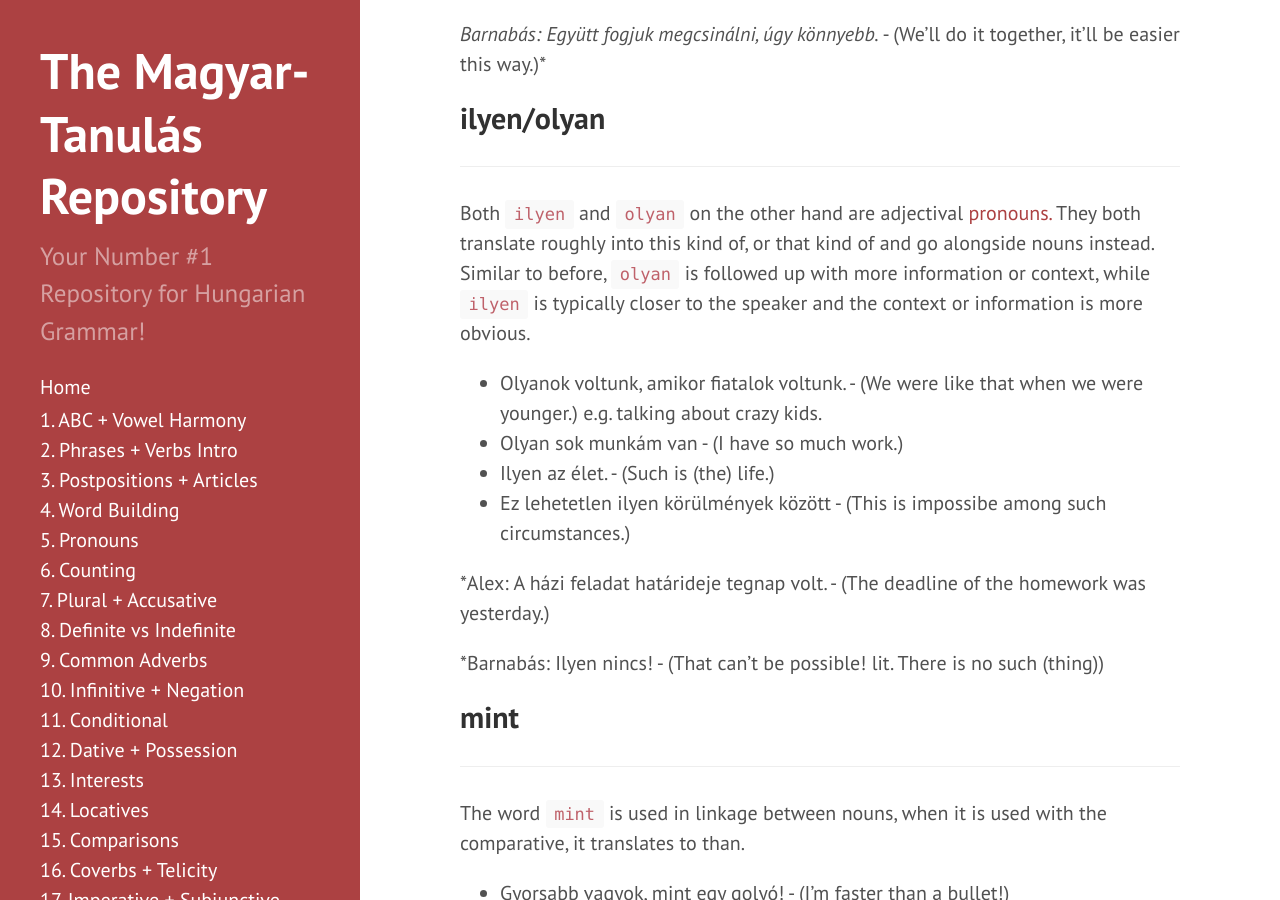
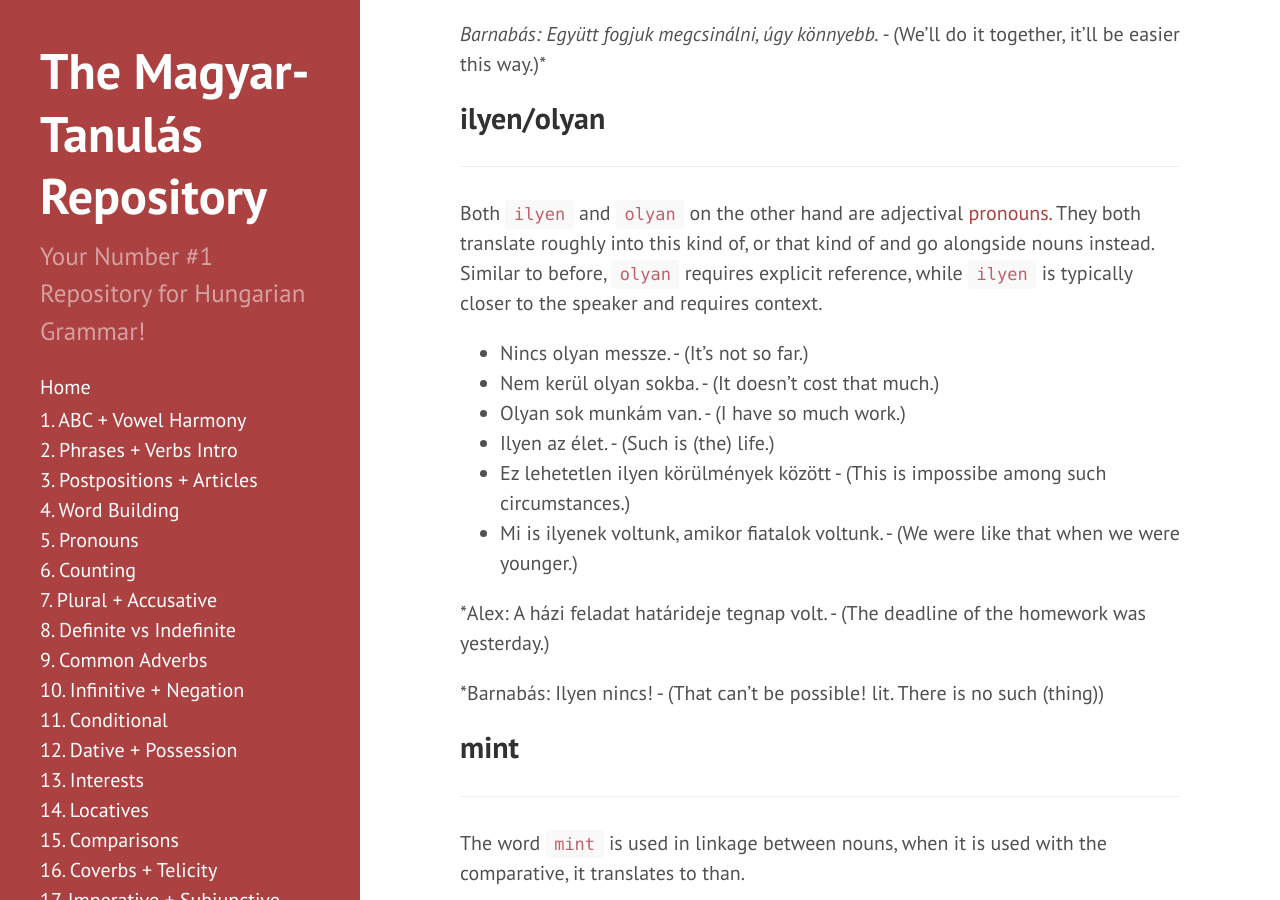
Before and after one commit to Magyartanulas/magyartanulas.github.io, a Jekyll site: the page built from comparisons.md, in a window 1280 px wide and 900 px high, scrolled down 2537 px. Built offline with Jekyll 4.4.1, drawn with Linux system fonts in a browser that asks for light colours; comment, search, counter and statistics services are not loaded.

Commit message:
Update comparisons.md

```diff
--- a/comparisons.md
+++ b/comparisons.md
@@ -67,12 +67,14 @@ When `úgy` is used, it is followed up with more information either in the sente
 ## ilyen/olyan
 ---
 
-Both `ilyen` and `olyan` on the other hand are adjectival [pronouns.](https://magyartanulas.github.io/pronouns) They both translate roughly into this kind of, or that kind of and go alongside nouns instead. Similar to before, `olyan` is followed up with more information or context, while `ilyen` is typically closer to the speaker and the context or information is more obvious.
+Both `ilyen` and `olyan` on the other hand are adjectival [pronouns.](https://magyartanulas.github.io/pronouns) They both translate roughly into this kind of, or that kind of and go alongside nouns instead. Similar to before, `olyan` requires explicit reference, while `ilyen` is typically closer to the speaker and requires context.
 
-* Olyanok voltunk, amikor fiatalok voltunk. - (We were like that when we were younger.) e.g. talking about crazy kids.
-* Olyan sok munkám van - (I have so much work.)
+* Nincs olyan messze. - (It's not so far.)
+* Nem kerül olyan sokba. - (It doesn't cost that much.)
+* Olyan sok munkám van. - (I have so much work.)
 * Ilyen az élet. - (Such is (the) life.)
 * Ez lehetetlen ilyen körülmények között - (This is impossibe among such circumstances.)
+* Mi is ilyenek voltunk, amikor fiatalok voltunk. - (We were like that when we were younger.)
 
 *Alex: A házi feladat határideje tegnap volt. - (The deadline of the homework was yesterday.)
 
```
